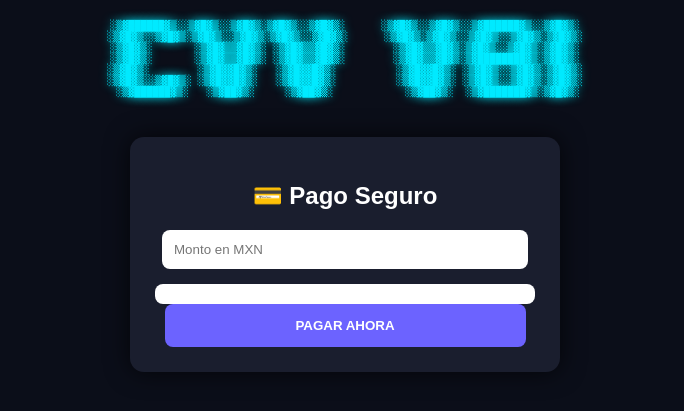
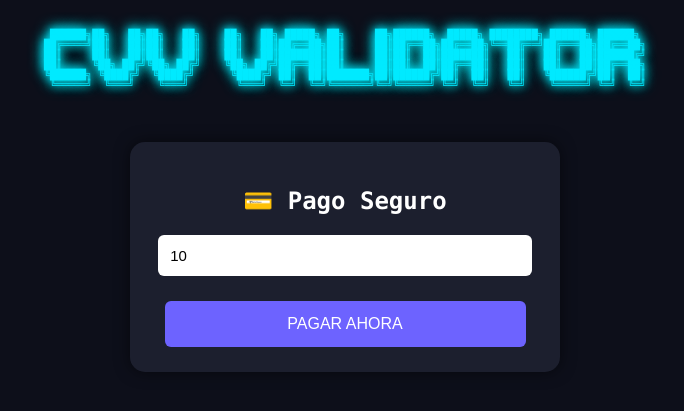
Before and after one commit to KobiDevv/Stripe_proyect, a Flask app: page / in a window 1280 px wide. Shown: the top 411 px of the page, without its empty margins (295-979 px from the left). Run offline with Flask 3, Linux system fonts and the light colour scheme; some libraries are stand-ins or nearby versions.

Commit message:
Update checkout.html

```diff
--- a/templates/checkout.html
+++ b/templates/checkout.html
@@ -1,170 +1,153 @@
 <!DOCTYPE html>
 <html lang="es">
 <head>
-    <meta charset="UTF-8">
-    <meta name="viewport" content="width=device-width, initial-scale=1.0">
+    <meta charset="UTF-8" />
+    <meta name="viewport" content="width=device-width, initial-scale=1.0" />
     <title>Pago Seguro</title>
 
     <script src="https://js.stripe.com/v3/"></script>
 
     <style>
         body {
+            background: #0d0f1a;
+            font-family: Consolas, monospace;
+            color: white;
+            text-align: center;
             margin: 0;
-            font-family: Arial, sans-serif;
-            background: #0b0e19;
-            color: white;
+            padding: 0;
         }
 
-        /* Banner ASCII */
-        pre.banner {
-            text-align: center;
+        /* BANNER ASCII */
+        .ascii-banner {
+            white-space: pre;
+            color: #00eaff;
             font-size: 10px;
+            line-height: 10px;
             margin-top: 20px;
-            color: #00eaff;
-            text-shadow: 0 0 10px #00eaff;
+            text-shadow: 0 0 8px #00eaff, 0 0 15px #00eaff;
+            display: inline-block;
         }
 
-        .card {
-            background: #1a1e2e;
+        .card-box {
+            background: #1c1f2e;
             width: 380px;
+            margin: 40px auto;
             padding: 25px;
-            margin: 40px auto;
-            border-radius: 14px;
-            box-shadow: 0 0 25px rgba(0,0,0,0.7);
-            text-align: center;
+            border-radius: 15px;
+            box-shadow: 0 0 15px #0008;
         }
 
         input {
-            width: 90%;
+            width: 92%;
             padding: 12px;
-            border-radius: 8px;
+            margin-bottom: 15px;
+            border-radius: 6px;
             border: none;
-            margin-bottom: 15px;
+            outline: none;
+            font-size: 15px;
         }
 
-        #payButton {
+        .pay-btn {
             width: 95%;
             padding: 14px;
-            background: #6c63ff;
+            border: none;
+            background: #6d63ff;
             color: white;
-            border: none;
-            border-radius: 8px;
+            border-radius: 6px;
             cursor: pointer;
-            font-weight: bold;
+            font-size: 16px;
+            margin-top: 10px;
         }
 
-        #loader {
-            margin-top: 10px;
+        .error-box {
             display: none;
-            color: #aaa;
-        }
-
-        .msg-box {
-            display: none;
-            margin-top: 12px;
-            padding: 10px;
+            background: #ff3b3b;
+            color: white;
+            padding: 12px;
+            margin-top: 15px;
             border-radius: 6px;
-            font-size: 14px;
-            text-align: center;
-        }
-
-        .msg-error {
-            background: #ff3e3e33;
-            color: #ff6b6b;
-            border: 1px solid #ff6b6b;
-        }
-
-        .msg-success {
-            background: #3eff5b33;
-            color: #6bff8e;
-            border: 1px solid #6bff8e;
         }
     </style>
 </head>
 
 <body>
 
-<pre class="banner">
-░▒▓██████▓▒░░▒▓█▓▒░░▒▓█▓▒░▒▓█▓▒░░▒▓█▓▒░      ░▒▓█▓▒░░▒▓█▓▒░░▒▓██████▓▒░░▒▓█▓▒░
-░▒▓█▓▒░░▒▓█▓▒░▒▓█▓▒░░▒▓█▓▒░▒▓█▓▒░░▒▓█▓▒░      ░▒▓█▓▒░▒▓█▓▒░░▒▓█▓▒░░▒▓█▓▒░▒▓█▓▒░
-░▒▓█▓▒░       ░▒▓█▓▒▒▓█▓▒░ ░▒▓█▓▒▒▓█▓▒░        ░▒▓█▓▒▒▓█▓▒░▒▓█▓▒░░▒▓█▓▒░▒▓█▓▒░
-░▒▓█▓▒░       ░▒▓█▓▒▒▓█▓▒░ ░▒▓█▓▒▒▓█▓▒░        ░▒▓█▓▒▒▓█▓▒░▒▓████████▓▒░▒▓█▓▒░
-░▒▓█▓▒░        ░▒▓█▓▓█▓▒░   ░▒▓█▓▓█▓▒░          ░▒▓█▓▓█▓▒░ ░▒▓█▓▒░░▒▓█▓▒░▒▓█▓▒░
-░▒▓█▓▒░░▒▓█▓▒░ ░▒▓█▓▓█▓▒░   ░▒▓█▓▓█▓▒░          ░▒▓█▓▓█▓▒░ ░▒▓█▓▒░░▒▓█▓▒░▒▓█▓▒░
- ░▒▓██████▓▒░   ░▒▓██▓▒░     ░▒▓██▓▒░            ░▒▓██▓▒░  ░▒▓███████▓▒░▒▓█▓▒░
-</pre>
+    <!-- ⭐⭐⭐ TU BANNER PERSONAL PREMIUM ⭐⭐⭐ -->
+    <div class="ascii-banner">
+ ██████╗██╗   ██╗██╗   ██╗    ██╗   ██╗ █████╗ ██╗     ██╗██████╗  █████╗ ████████╗ ██████╗ ██████╗
+██╔════╝██║   ██║██║   ██║    ██║   ██║██╔══██╗██║     ██║██╔══██╗██╔══██╗╚══██╔══╝██╔═══██╗██╔══██╗
+██║     ██║   ██║██║   ██║    ██║   ██║███████║██║     ██║██║  ██║███████║   ██║   ██║   ██║██████╔╝
+██║     ╚██╗ ██╔╝╚██╗ ██╔╝    ╚██╗ ██╔╝██╔══██║██║     ██║██║  ██║██╔══██║   ██║   ██║   ██║██╔══██╗
+╚██████╗ ╚████╔╝  ╚████╔╝      ╚████╔╝ ██║  ██║███████╗██║██████╔╝██║  ██║   ██║   ╚██████╔╝██║  ██║
+ ╚═════╝  ╚═══╝    ╚═══╝        ╚═══╝  ╚═╝  ╚═╝╚══════╝╚═╝╚═════╝ ╚═╝  ╚═╝   ╚═╝    ╚═════╝ ╚═╝  ╚═╝
+    </div>
 
-<div class="card">
+    <div class="card-box">
         <h2>💳 Pago Seguro</h2>
 
-    <input id="amount" type="number" placeholder="Monto en MXN">
+        <input id="amount" type="number" min="10" value="10" placeholder="Monto en MXN" />
 
-    <div id="card-element" style="background:white; padding:10px; border-radius:8px;"></div>
+        <div id="card-element"></div>
 
-    <button id="payButton">PAGAR AHORA</button>
+        <button id="payBtn" class="pay-btn">PAGAR AHORA</button>
 
-    <div id="loader">Procesando pago...</div>
-
-    <div id="msg" class="msg-box"></div>
+        <div id="errorBox" class="error-box"></div>
     </div>
 
     <script>
         const stripe = Stripe("{{ publishable_key }}");
-
         const elements = stripe.elements();
         const card = elements.create("card", { hidePostalCode: true });
         card.mount("#card-element");
 
-    const payButton = document.getElementById("payButton");
-    const loader = document.getElementById("loader");
-    const msg = document.getElementById("msg");
+        const errorBox = document.getElementById("errorBox");
+        const payBtn = document.getElementById("payBtn");
 
-    function showMessage(text, type="error") {
-        msg.textContent = text;
-        msg.className = "msg-box msg-" + (type === "success" ? "success" : "error");
-        msg.style.display = "block";
+        function showError(msg) {
+            errorBox.style.display = "block";
+            errorBox.innerHTML = "❌ " + msg;
         }
 
-    payButton.addEventListener("click", async () => {
-        const amount = document.getElementById("amount").value;
+        payBtn.addEventListener("click", async () => {
+            errorBox.style.display = "none";
 
-        if (!amount || amount <= 0) {
-            showMessage("⚠️ Ingresa un monto válido");
+            const amount = document.getElementById("amount").value.trim();
+
+            if (!amount || isNaN(amount) || amount < 10) {
+                showError("El monto mínimo es $10 MXN.");
                 return;
             }
 
-        msg.style.display = "none";
-        payButton.disabled = true;
-        loader.style.display = "block";
+            payBtn.disabled = true;
+            payBtn.innerHTML = "Procesando...";
 
-        // Crear Payment Intent
             const res = await fetch("/create-payment-intent", {
                 method: "POST",
                 headers: { "Content-Type": "application/json" },
-            body: JSON.stringify({ amount })
+                body: JSON.stringify({ amount: amount })
             });
 
             const data = await res.json();
 
             if (data.error) {
-            showMessage("❌ Error: " + data.error);
-            payButton.disabled = false;
-            loader.style.display = "none";
+                showError(data.error);
+                payBtn.disabled = false;
+                payBtn.innerHTML = "PAGAR AHORA";
                 return;
             }
 
-        // Confirmar pago
             const result = await stripe.confirmCardPayment(data.clientSecret, {
-            payment_method: { card: card }
+                payment_method: {
+                    card: card
+                }
             });
 
             if (result.error) {
-            showMessage("❌ Pago rechazado: " + result.error.message);
-            payButton.disabled = false;
-            loader.style.display = "none";
+                showError(result.error.message);
+                payBtn.disabled = false;
+                payBtn.innerHTML = "PAGAR AHORA";
             } else {
-            showMessage("✔ Pago exitoso, redirigiendo…", "success");
-            setTimeout(() => window.location.href = "/success", 800);
+                window.location.href = "/success";
             }
         });
     </script>
```
Lines whose indentation alone changed are shown as unchanged.
